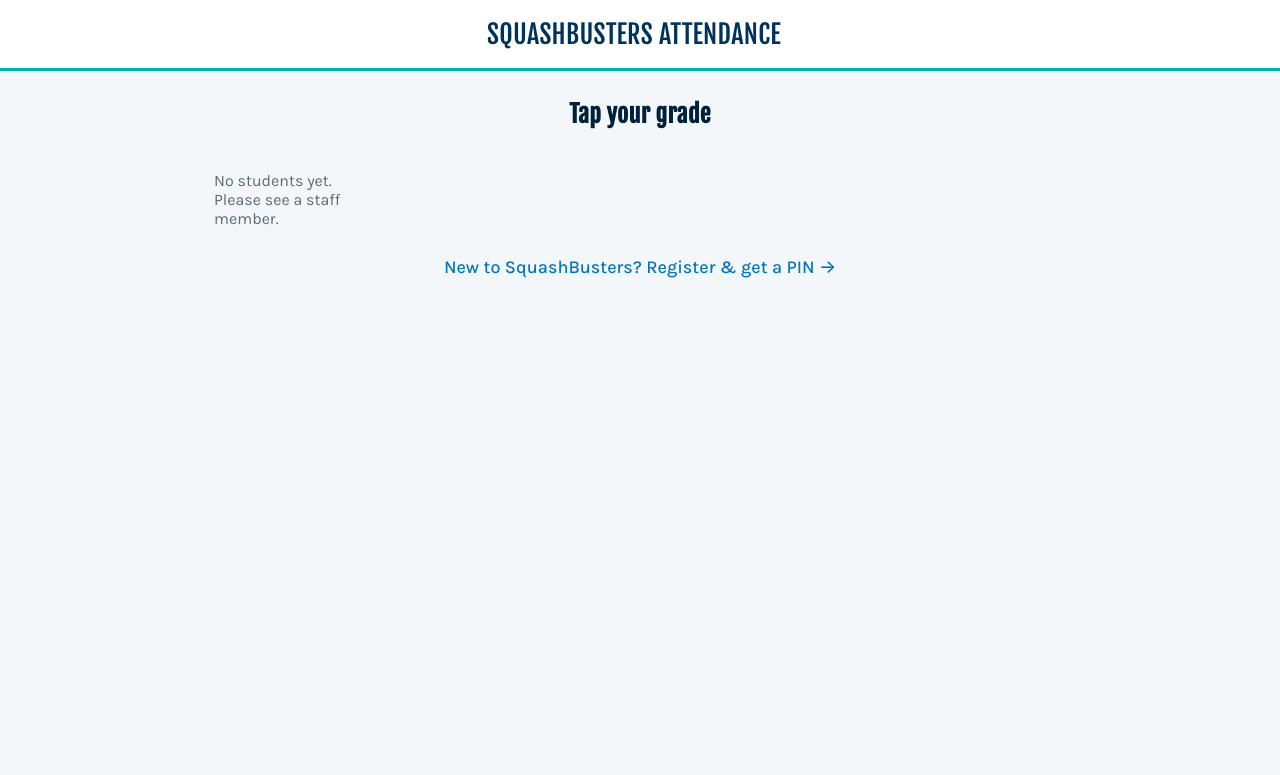
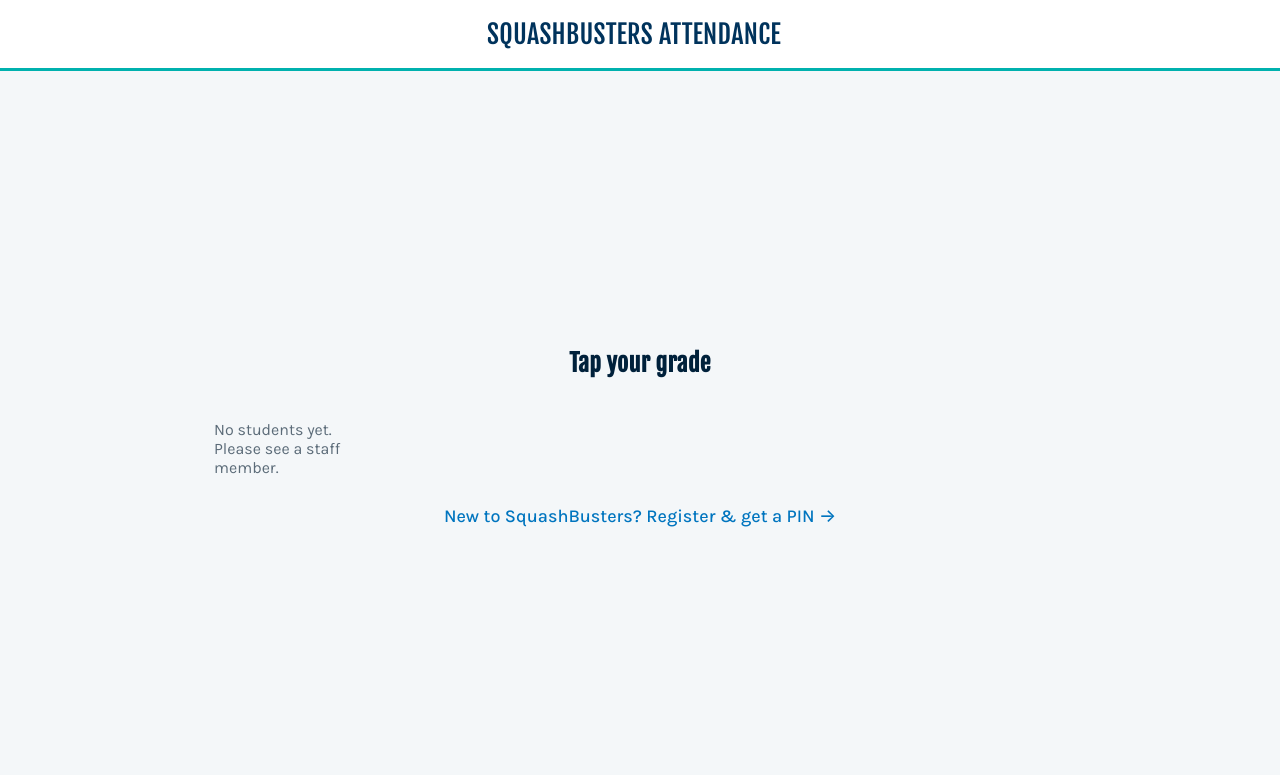
Before and after one commit to Squashbusters/squashbusters-attendance, a FastAPI app: page /kiosk in a window 1280 px wide. Shown: the top 775 px of the page. Run offline with FastAPI, Linux system fonts and the light colour scheme; data that the repository does not hold is empty.

Commit message:
Kiosk: vertically center the grade-selection screen
Co-Authored-By: Claude Opus 4.8 <noreply@anthropic.com>

```diff
--- a/app/templates/kiosk.html
+++ b/app/templates/kiosk.html
@@ -38,6 +38,8 @@
   main { flex: 1; display: flex; flex-direction: column; padding: 24px; max-width: 900px; width: 100%; margin: 0 auto; }
   .screen { display: none; flex: 1; flex-direction: column; }
   .screen.active { display: flex; }
+  /* Center the grade-selection content vertically in the page */
+  #screen-grades { justify-content: center; }
 
   /* Screen 1: name select */
   .search {
```
